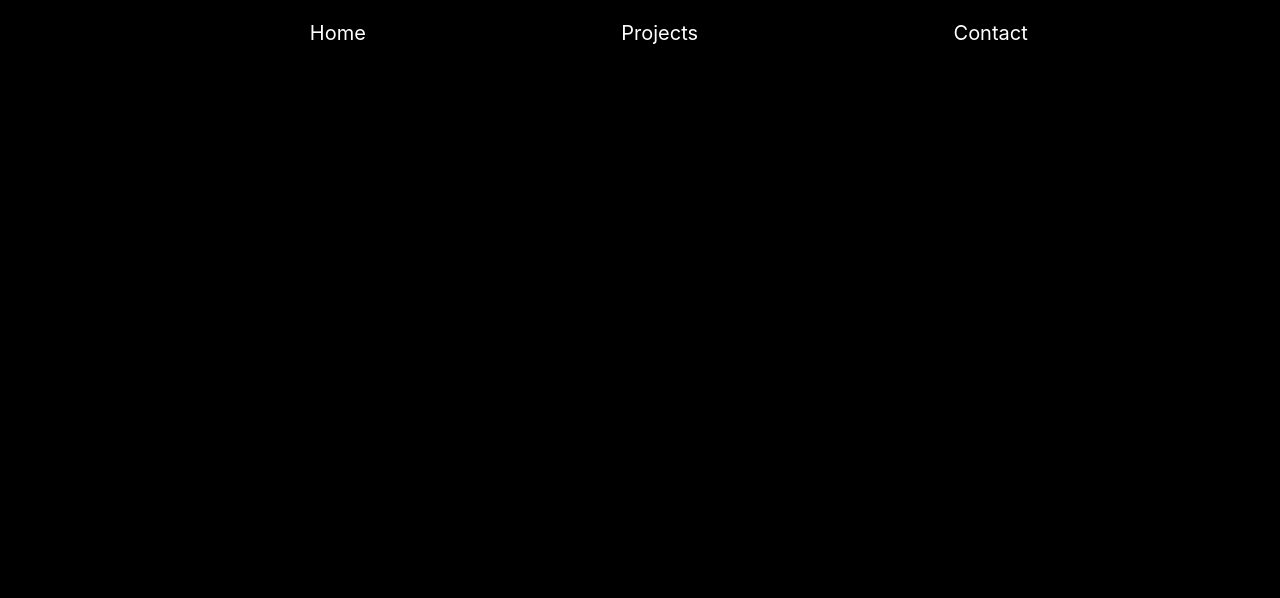
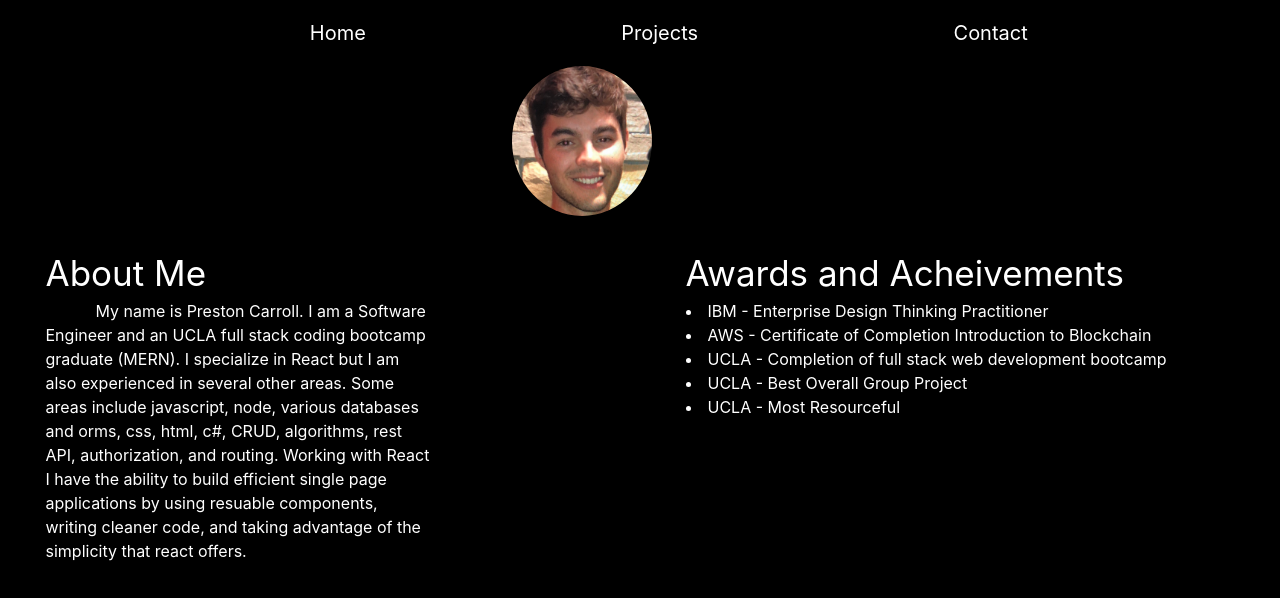
Before and after one commit to prestoncarroll/RevampedPortfolio, a React (Create React App) app: page /RevampedPortfolio in a window 1280 px wide. Shown: the top 598 px of the page. Built offline with nearby package versions, Linux system fonts and the light colour scheme.

Commit message:
fix it felix

```diff
--- a/src/App.js
+++ b/src/App.js
@@ -4,14 +4,15 @@ import Navbar from "./Components/Navbar";
 import Route from "./Components/Route";
 import Contact from "./Components/Contact";
 import Projects from "./Components/Projects";
+import Rerun from "./Components/Rerun";
 
 const App = () => {
   return (
     <React.Fragment>
       <div>
         <Navbar />
-        <Route path="/">
-          <Home />
+        <Route path="/RevampedPortfolio">
+          <Rerun />
         </Route>
         <Route path="/home">
           <Home />
--- /dev/null
+++ b/src/Components/Rerun.js
@@ -0,0 +1,13 @@
+import React from "react";
+import Home from "./Home";
+
+const Rerun = () => {
+  return (
+    <div>
+      {" "}
+      <Home />
+    </div>
+  );
+};
+
+export default Rerun;
```
